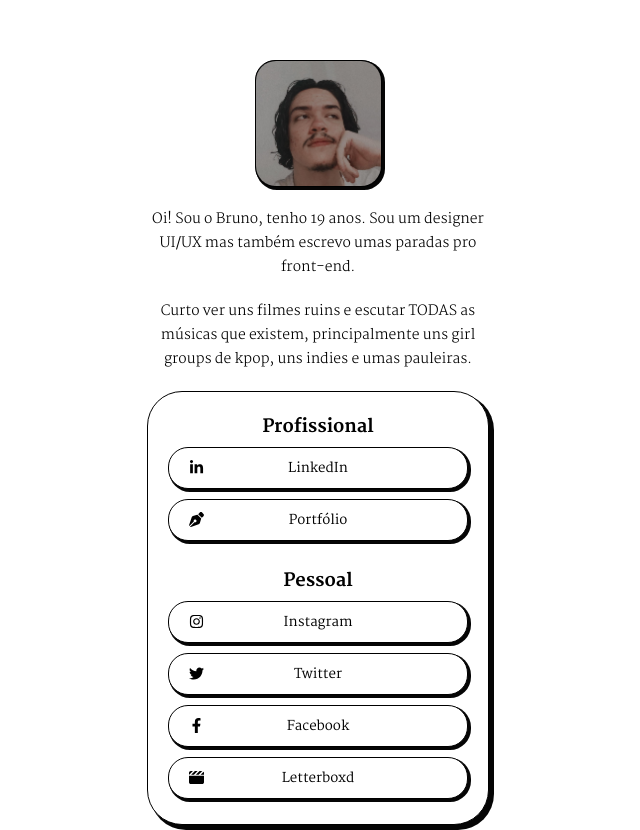
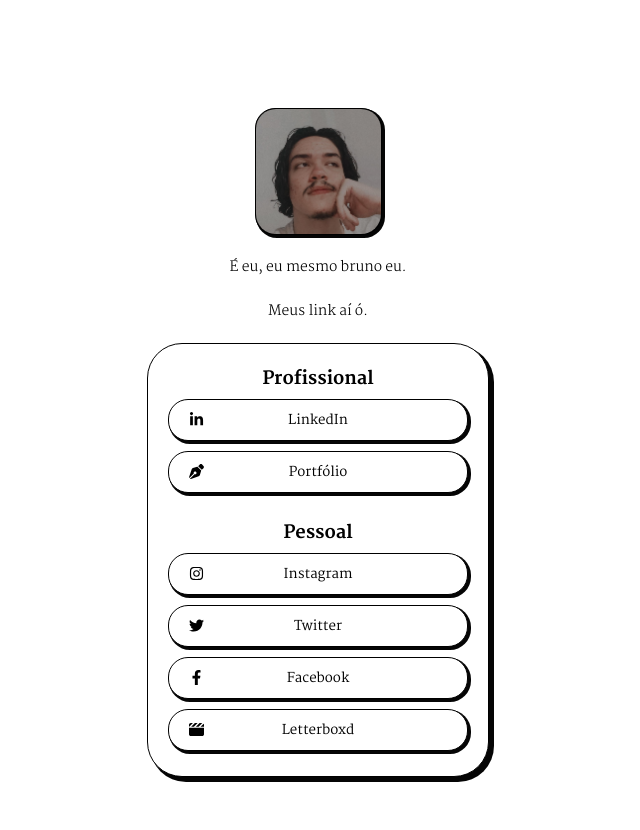
Before and after one commit to khunshi/myliktree, a plain HTML site: page index.html in a window 1280 px wide. Shown: the part 158-988 px from the top of the page, without its empty margins (422-1062 px from the left). Drawn offline with Linux system fonts and the light colour scheme.

Commit message:
Update index.html

```diff
--- a/index.html
+++ b/index.html
@@ -21,13 +21,13 @@
   </div>
   <div class="sobre">
     <p>
-      Oi! Sou o Bruno, tenho 19 anos. Sou um designer UI/UX mas também escrevo umas paradas pro front-end.
+      É eu, eu mesmo bruno eu.
     </p>
     <div class="_">
 
     </div>
     <p>
-Curto ver uns filmes ruins e escutar TODAS as músicas que existem, principalmente uns girl groups de kpop, uns indies e umas pauleiras.
+Meus link aí ó.
     </p>
   </div>
   <div class="card">
```
